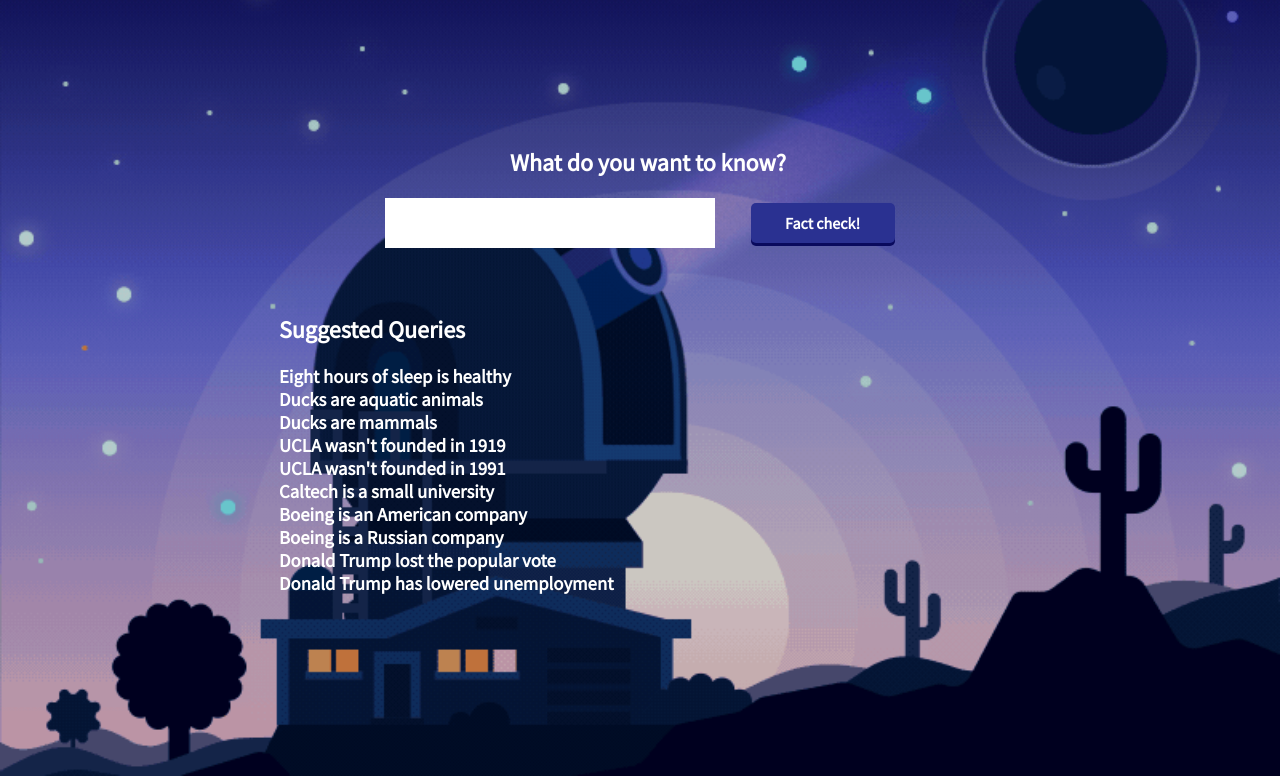
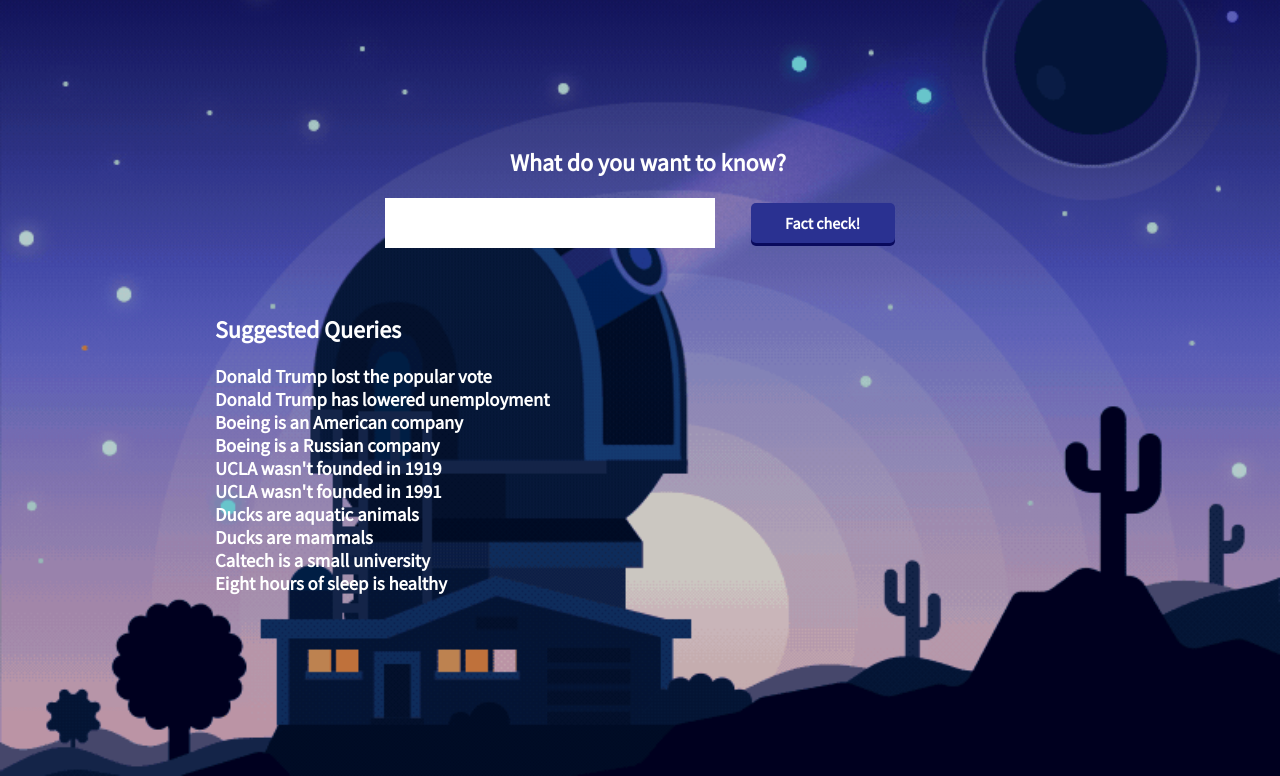
Before and after one commit to alexcdot/verafy, a Django app: page /input/ in a window 1280 px wide. Shown: the part 24-800 px from the top of the page. Run offline with Django 3.2, Linux system fonts and the light colour scheme.

Commit message:
change suggestoin ordering

```diff
--- a/hello/templates/input.html
+++ b/hello/templates/input.html
@@ -41,27 +41,27 @@
         </div>
       </header>
 
-      <nav class="nav" style="margin-left: 20%;">
+      <nav class="nav" style="margin-left: 15%;">
         <ul>
           <h2>Suggested Queries</h2>
           <h3>
-            Eight hours of sleep is healthy <br>
+            Donald Trump lost the popular vote <br>
+            Donald Trump has lowered unemployment <br>
+            Boeing is an American company <br>
+            Boeing is a Russian company <br>
+            UCLA wasn't founded in 1919  <br>
+            UCLA wasn't founded in 1991 <br>
             Ducks are aquatic animals <br>
             Ducks are mammals <br>
-            UCLA wasn't founded in 1919  <br>
-            UCLA wasn't founded in 1991 <br>
             Caltech is a small university <br>
-            Boeing is an American company <br>
-            Boeing is a Russian company <br>
-            Donald Trump lost the popular vote <br>
-            Donald Trump has lowered unemployment <br>
+            Eight hours of sleep is healthy <br>
           </h3>
         </ul>
 
       </nav>
 
       <article class="article">
-        <div id="infoLabel">
+        <div id="infoLabel" style="margin-right: 15%;">
           <h1>{{ evaluation }}<h1>
         </div>
       </article>
```
